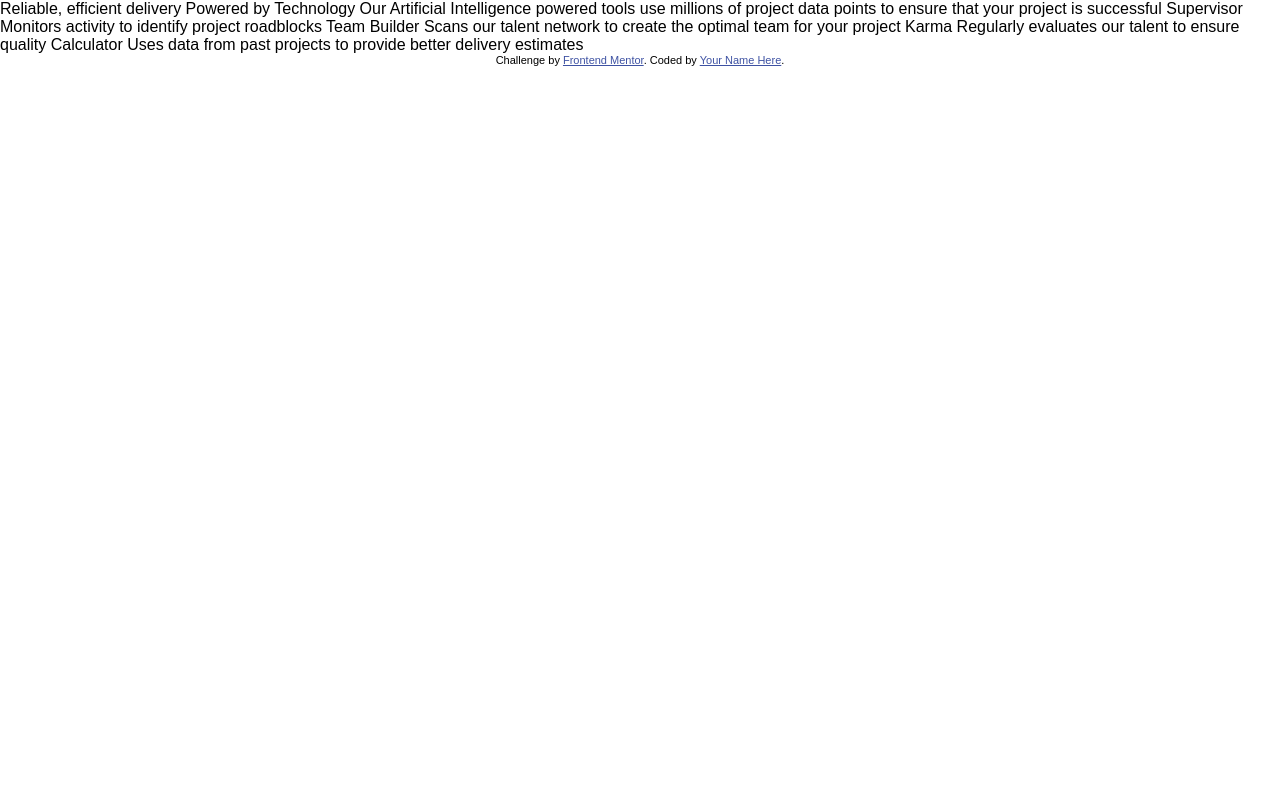
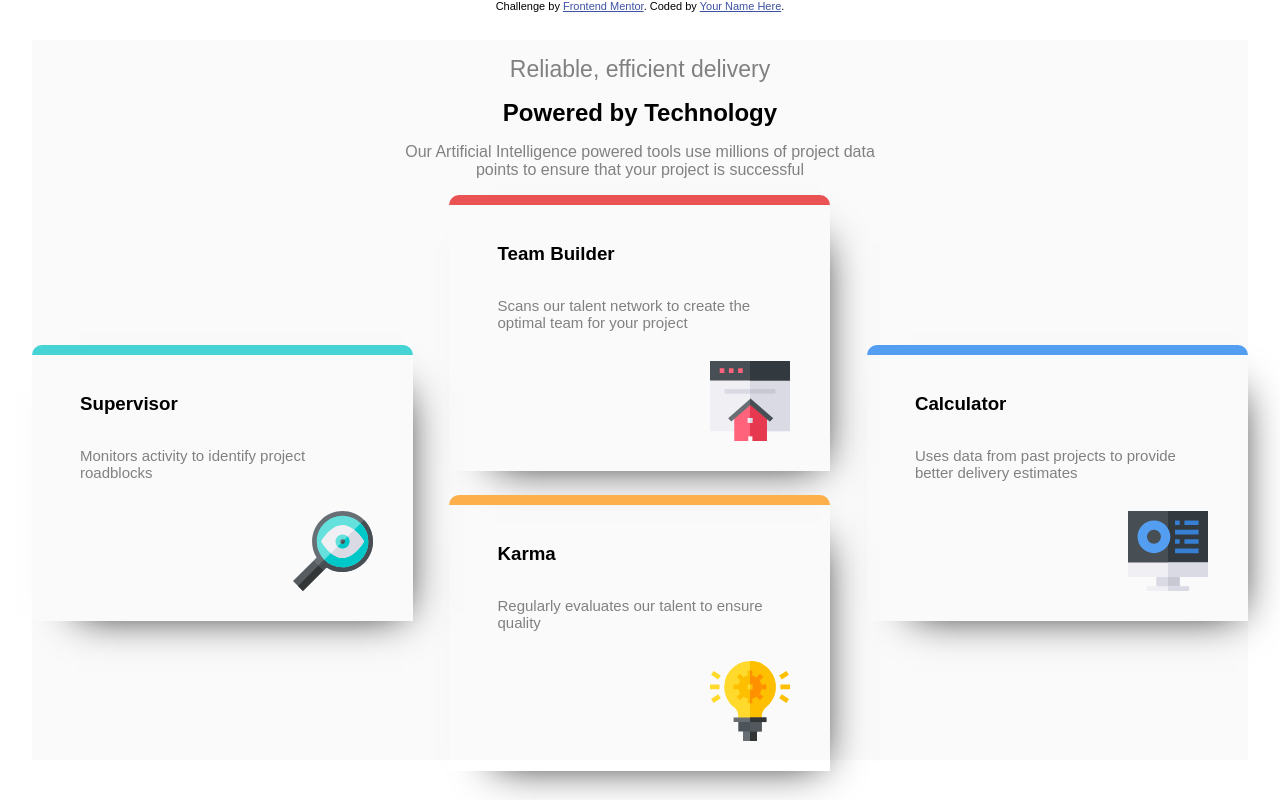
Before and after one commit to amr1234567/four-card-feature-section-master, a plain HTML site: page index.html in a window 1280 px wide. Drawn offline with Linux system fonts and the light colour scheme.

Commit message:
desktop version

```diff
--- a/index.html
+++ b/index.html
@@ -1,8 +1,10 @@
 <!DOCTYPE html>
 <html lang="en">
+
 <head>
   <meta charset="UTF-8">
-  <meta name="viewport" content="width=device-width, initial-scale=1.0"> <!-- displays site properly based on user's device -->
+  <meta name="viewport" content="width=device-width, initial-scale=1.0">
+  <!-- displays site properly based on user's device -->
 
   <link rel="icon" type="image/png" sizes="32x32" href="./images/favicon-32x32.png">
 
@@ -13,31 +15,59 @@
 
   <!-- Feel free to remove these styles or customise in your own stylesheet 👍 -->
   <style>
-    .attribution { font-size: 11px; text-align: center; }
-    .attribution a { color: hsl(228, 45%, 44%); }
+    .attribution {
+      font-size: 11px;
+      text-align: center;
+    }
+
+    .attribution a {
+      color: hsl(228, 45%, 44%);
+    }
   </style>
 </head>
+
 <body>
-
-  Reliable, efficient delivery
-  Powered by Technology
-
-  Our Artificial Intelligence powered tools use millions of project data points
-  to ensure that your project is successful
-
-  Supervisor
-  Monitors activity to identify project roadblocks
-
-  Team Builder
-  Scans our talent network to create the optimal team for your project
-
-  Karma
-  Regularly evaluates our talent to ensure quality
-
-  Calculator
-  Uses data from past projects to provide better delivery estimates
-
-
+  <div class="big-container">
+    <div class="description">
+      <p class="first-par">
+        Reliable, efficient delivery
+      </p>
+      <h2 class="main-heading">
+        Powered by Technology
+      </h2>
+      <p class="sub-par">
+        Our Artificial Intelligence powered tools use millions of project data points
+        to ensure that your project is successful
+      </p>
+    </div>
+    <div class="boxes-container">
+      <div class="box1 box">
+        <div class="line-up"></div>
+        <h3 class="header-of-box">Supervisor</h3>
+        <p class="description-of-box">Monitors activity to identify project roadblocks</p>
+        <img src="images/icon-supervisor.svg" alt="" class="img-of-box">
+      </div>
+      <div class="box2 box">
+        <div class="line-up"></div>
+        <h3 class="header-of-box">Team Builder</h3>
+        <p class="description-of-box">Scans our talent network to create the optimal team for your project</p>
+        <img src="images/icon-team-builder.svg" alt="" class="img-of-box">
+      </div>
+      <div class="box3 box">
+        <div class="line-up"></div>
+        <h3 class="header-of-box">Karma</h3>
+        <p class="description-of-box">Regularly evaluates our talent to ensure quality</p>
+        <img src="images/icon-karma.svg" alt="" class="img-of-box">
+      </div>
+      <div class="box4 box">
+        <div class="line-up"></div>
+        <h3 class="header-of-box">Calculator</h3>
+        <p class="description-of-box">Uses data from past projects to provide better delivery estimates
+        </p>
+        <img src="images/icon-calculator.svg" alt="" class="img-of-box">
+      </div>
+    </div>
+  </div>
   <footer>
     <p class="attribution">
       Challenge by <a href="https://www.frontendmentor.io?ref=challenge" target="_blank">Frontend Mentor</a>.
@@ -45,4 +75,5 @@
     </p>
   </footer>
 </body>
+
 </html>
--- a/style/style.css
+++ b/style/style.css
@@ -19,7 +19,7 @@
 
 /* General Styling */
 
-*{
+* {
     margin: 0;
     padding: 0;
     box-sizing: border-box;
@@ -27,3 +27,105 @@
 }
 
 /* styling */
+.big-container {
+    width: 95%;
+    height: 90vh;
+    position: absolute;
+    left: 50%;
+    top: 50%;
+    display: flex;
+    flex-direction: column;
+    align-items: center;
+    transform: translate(-50%, -50%);
+    background-color: var(--Very_Light_Gray);
+}
+
+.description {
+    text-align: center;
+}
+
+.first-par {
+    font-size: 23px;
+    font-weight: 200;
+    color: rgba(0, 0, 0, 0.485);
+    margin: 1rem 0rem;
+}
+
+.sub-par {
+    max-width: 55ch;
+    margin: 1rem 0rem;
+    color: rgba(0, 0, 0, 0.485);
+    font-weight: 200;
+}
+
+.boxes-container {
+    width: 100%;
+    min-height: 80%;
+    display: grid;
+    gap: 4% 3%;
+    grid-template-rows: repeat(4, calc((100% -16%) / 4));
+    grid-template-columns: repeat(3, calc((100% - 6%) / 3));
+}
+
+.box {
+    display: flex;
+    flex-direction: column;
+    padding: 3rem;
+    box-shadow: black 18px 20px 41px -28px;
+    position: relative;
+}
+
+.description-of-box {
+    font-weight: 100;
+    color: rgba(0, 0, 0, 0.485);
+    margin-top: 2rem;
+    font-size: 15px;
+}
+
+.img-of-box {
+    width: 80px;
+    position: absolute;
+    right: 40px;
+    bottom: 30px;
+}
+
+.line-up {
+    width: 100%;
+    height: 10px;
+    border-radius: 10px 10px 0px 0px;
+    position: absolute;
+    top: 0;
+    left: 0;
+}
+
+.box1 {
+    grid-area: 2/1/4/2;
+}
+
+.box1 .line-up {
+    background-color: var(--Cyan);
+}
+
+.box2 {
+    grid-area: 1/2/3/3;
+}
+
+.box2 .line-up {
+    background-color: var(--Red);
+}
+
+.box3 {
+    grid-area: 3/2/5/3;
+}
+
+.box3 .line-up {
+    background-color: var(--Orange);
+}
+
+.box4 {
+    grid-area: 2/3/4/4;
+}
+
+.box4 .line-up {
+    background-color: var(--Blue);
+}
```
